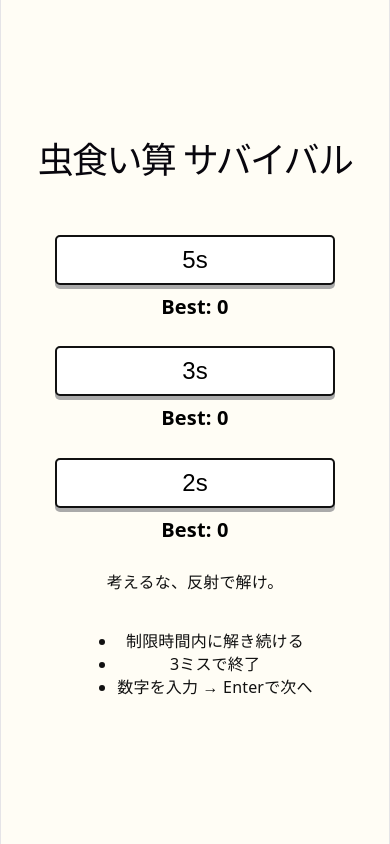
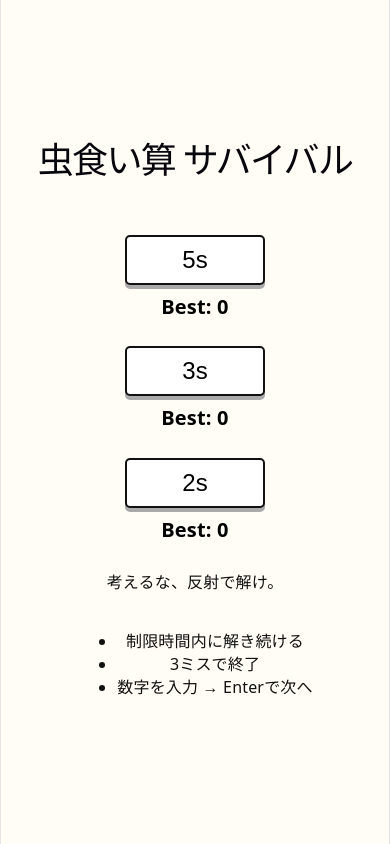
Before and after one commit to kotasimo/mushikui-suvival, a React (Vite) app: page / in a window 390 px wide. Built offline with nearby package versions, Linux system fonts and the light colour scheme.

Commit message:
ボタン横幅

```diff
--- a/src/App.css
+++ b/src/App.css
@@ -865,7 +865,7 @@ button:active {
 
   .menu-grid .menu-item,
   .menu-grid button {
-    width: min(100%, 280px);
+    width: min(100%, 140px);
   }
 }
 
```
